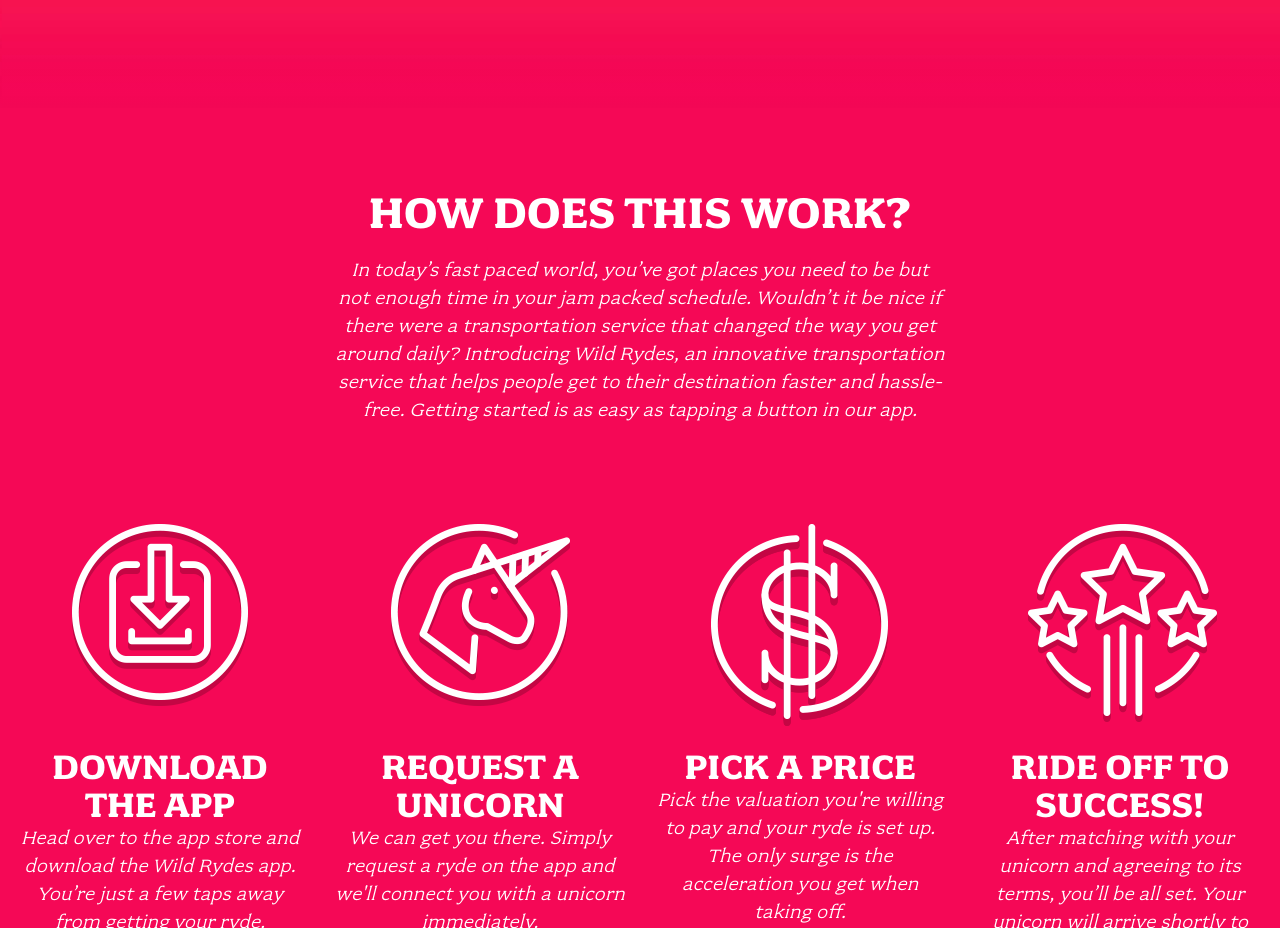
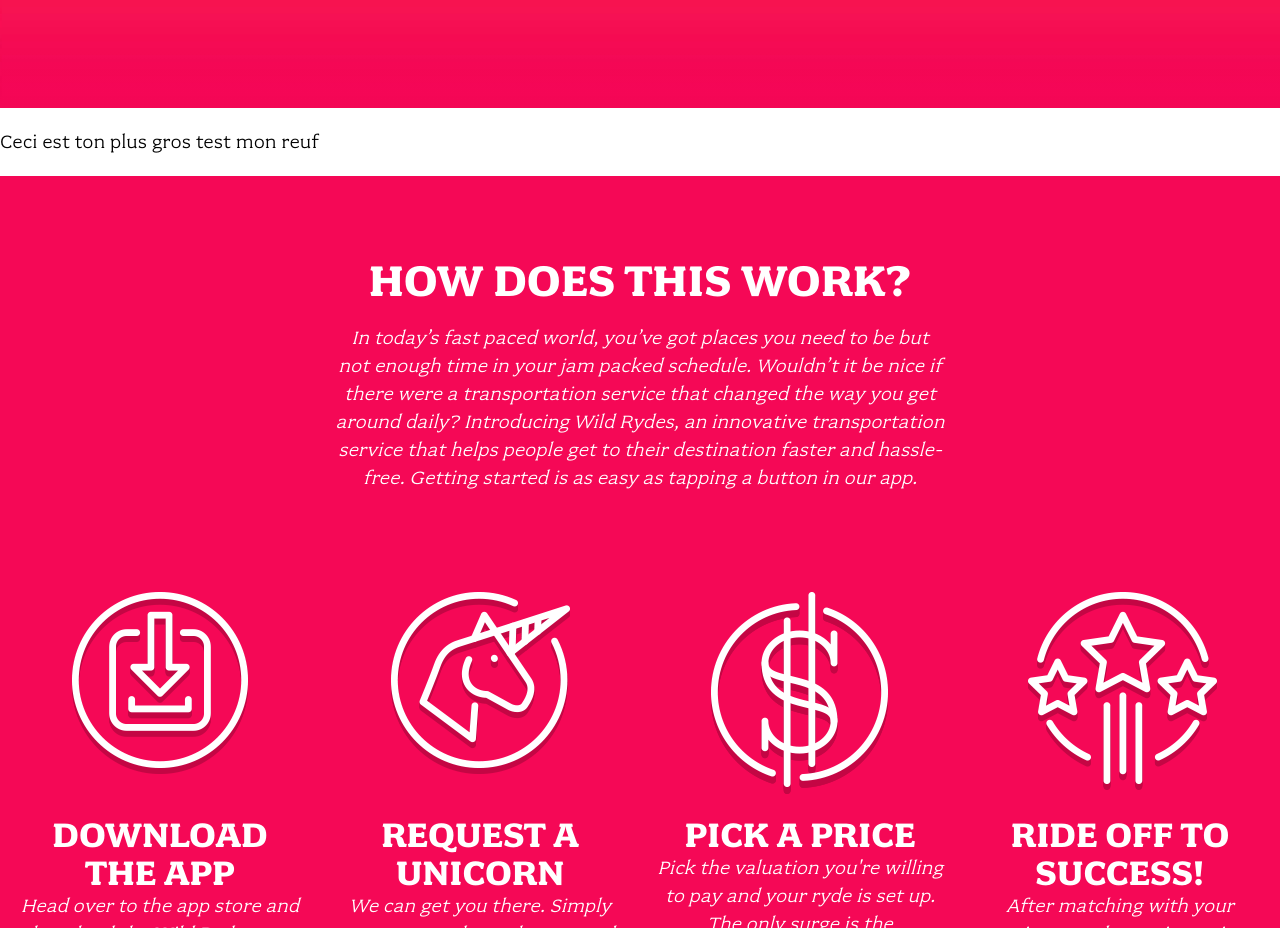
Before and after one commit to GDutheil/CloudDevops, a plain HTML site: page index.html in a window 1280 px wide. Shown: the part 840-1768 px from the top of the page. Drawn offline with Linux system fonts and the light colour scheme.

Commit message:
crash test

```diff
--- a/index.html
+++ b/index.html
@@ -27,7 +27,7 @@
     <button type="button" class="btn-menu"><span>Menu</span></button>
     <a class="home-button" href="/register.html">Giddy Up!</a>
   </header>
-
+	<p>Ceci est ton  plus gros test mon reuf<p>
   <section class="home-about">
     <div class="row column large-9 xlarge-6 xxlarge-4">
       <h2 class="section-title">How Does This Work?</h2>
```
